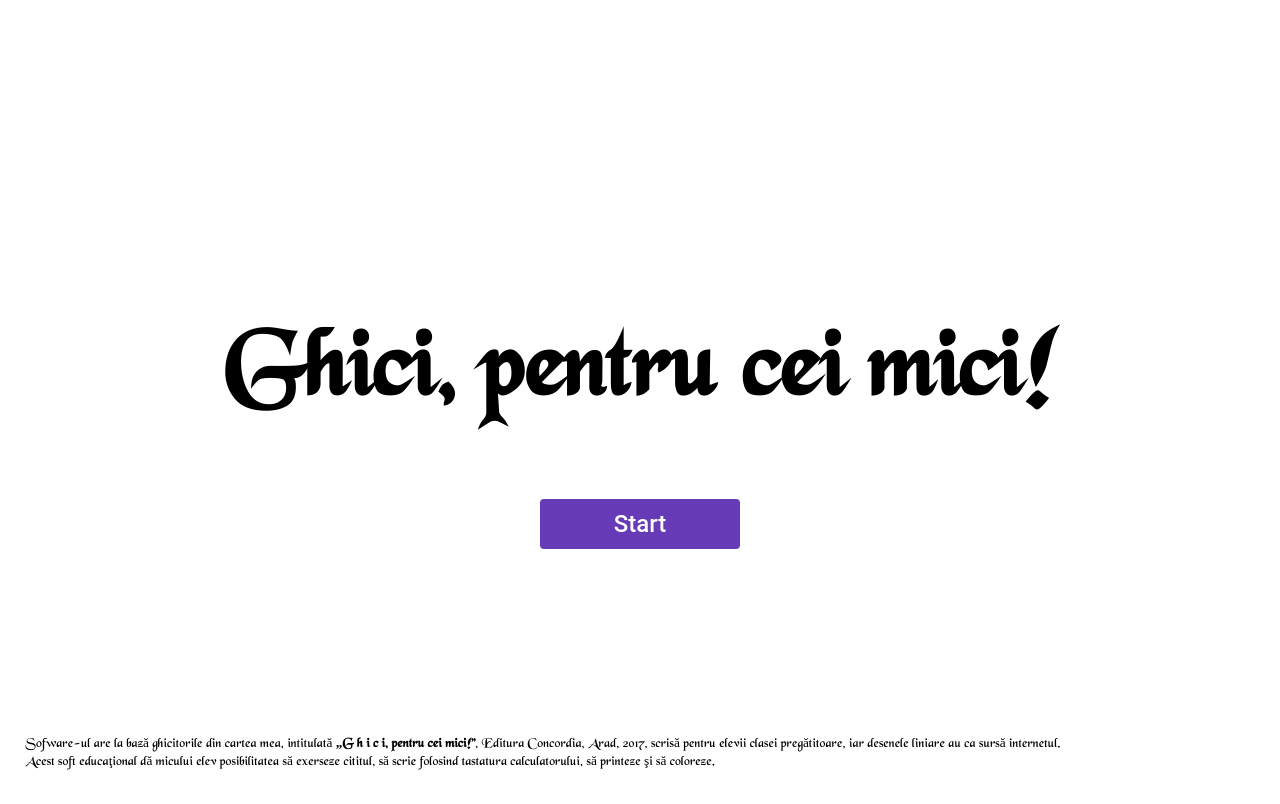
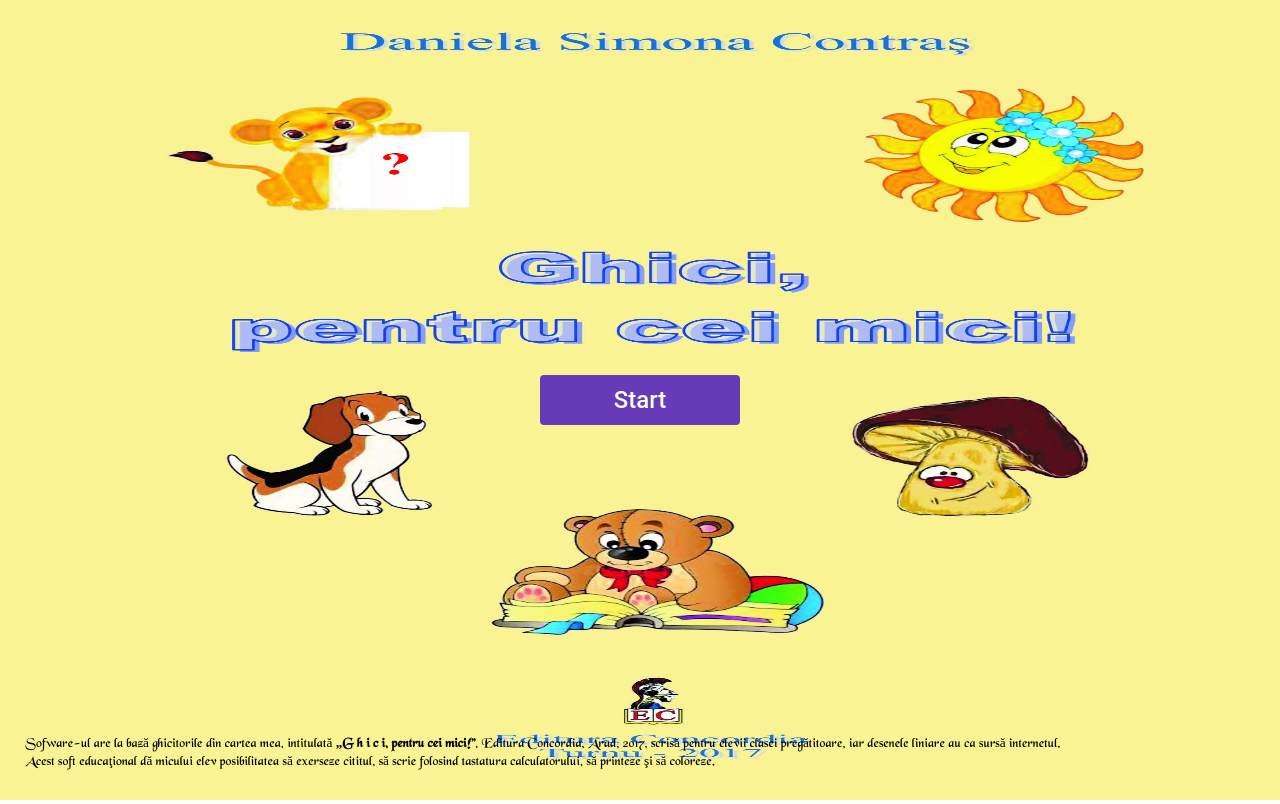
Before and after one commit to andrei-muntean/ghici, an Angular app: page /#/homeview in a window 1280 px wide. Built offline with nearby package versions, Linux system fonts and the light colour scheme.

Commit message:
Required changes to punctuation, front page and final page

```diff
--- a/electron-builder.json
+++ b/electron-builder.json
@@ -1,5 +1,5 @@
 {
-  "productName": "ghici",
+  "productName": "Ghici",
   "directories": {
     "output": "release/"
   },
--- a/package.json
+++ b/package.json
@@ -1,5 +1,5 @@
 {
-  "name": "ghici",
+  "name": "Ghici",
   "version": "1.0.0",
   "description": "Riddles application for class zero",
   "author": {
--- a/src/app/final-view/final-view.component.html
+++ b/src/app/final-view/final-view.component.html
@@ -37,6 +37,8 @@
       <br />
       dezvoltarea unor atitudini pozitive faţă de învăţare şi la îmbunăţătirea
       rezultatelor obţinute.
+      <br>
+      <span class="bold">Prof.înv.primar Daniela Contraş</span>
     </p>
   </div>
 </div>
--- a/src/app/home-view/home-view.component.html
+++ b/src/app/home-view/home-view.component.html
@@ -1,5 +1,4 @@
 <div class="content">
-  <h1>Ghici, pentru cei mici!</h1>
   <button mat-flat-button color="primary" routerLink="/riddleview">
     Start
   </button>
--- a/src/app/home-view/home-view.component.scss
+++ b/src/app/home-view/home-view.component.scss
@@ -1,13 +1,18 @@
 .content {
   width: 100vw;
   height: 100vh;
+  max-width: 100%;
+  max-height: 100%;
   text-align: center;
   display: table-cell;
   vertical-align: middle;
   font-family: 'BlackChancery';
-  h1 {
-    font-size: 72pt;
-  }
+  background-image: url('../../assets/coperta.jpg');
+  object-fit: fill;
+  background-repeat: no-repeat;
+  background-position: top;
+  background-size: 100% 100vh;
+  background-color: rgb(249, 243, 147);
   button {
     font-size: 18pt;
     min-width: 200px;
--- a/src/assets/riddles.json
+++ b/src/assets/riddles.json
@@ -1,25 +1,25 @@
 [
     {
         "order": 1,
-        "lines": ["Rața, gâsca și găina", "Cu invidie mă privesc,", "Că la gât eu port mărgele", "Și cu ele mă fălesc"],
+        "lines": ["Rața, gâsca și găina", "Cu invidie mă privesc,", "Că la gât eu port mărgele", "Și cu ele mă fălesc."],
         "answer": ["curcan", "curcanul", "curcani", "curcanii"],
         "image": "./assets/curcan.jpg"
     },
     {
         "order": 2,
-        "lines": ["Ca un ceas deșteptător", "Pe la 5 eu te trezesc.", "Sunt frumos, cuceritor", "Și găinile-ndrăgesc"],
+        "lines": ["Ca un ceas deșteptător", "Pe la 5 eu te trezesc.", "Sunt frumos, cuceritor", "Și găinile-ndrăgesc."],
         "answer": ["cocos", "cocoș", "cocoșul", "cocosul"],
         "image": "./assets/cocos.jpg"
     },
     {
         "order": 3,
-        "lines": ["Operații eu îți fac", "Numai dacă ești copac.", "De boală te lecuiesc", "Și pădurea o-ngrijesc"],
+        "lines": ["Operații eu îți fac", "Numai dacă ești copac.", "De boală te lecuiesc", "Și pădurea o-ngrijesc."],
         "answer": ["ciocanitoare", "ciocănitoare", "ciocănitoarea", "ciocanitoarea"],
         "image": "./assets/ciocanitoare.jpg"
     },
     {
         "order": 4,
-        "lines": ["Îmi strig zilnic numele", "S-audă vecinele", "Oul în grija lor îl las,", "Când vreau să am un urmaș"],
+        "lines": ["Îmi strig zilnic numele", "S-audă vecinele", "Oul în grija lor îl las,", "Când vreau să am un urmaș."],
         "answer": ["cuc", "cucul"],
         "image": "./assets/cuc.jpg"
     },
@@ -67,7 +67,7 @@
     },
     {
         "order": 12,
-        "lines": ["Sunt un rege ne-nfricat,", "Prin junglă eu hoinăresc,.", "Spune-mi, tu!", "Cum mă numesc?"],
+        "lines": ["Sunt un rege ne-nfricat,", "Prin junglă eu hoinăresc,", "Spune-mi, tu!", "Cum mă numesc?"],
         "answer": ["leu", "leul"],
         "image": "./assets/leu.jpg"
     },
@@ -109,7 +109,7 @@
     },
     {
         "order": 19,
-        "lines": ["O felină, mai micuţă,", "Linguşitoare şi drăguţă,", "Pe masă ea s-a urcat", "Când mama n-a observat"],
+        "lines": ["O felină, mai micuţă,", "Linguşitoare şi drăguţă,", "Pe masă ea s-a urcat", "Când mama n-a observat."],
         "answer": ["pisica", "pisică"],
         "image": "./assets/pisica.jpg"
     },
@@ -145,7 +145,7 @@
     },
     {
         "order": 25,
-        "lines": ["Cine-i pasărea de fier,", "Care zboară sus pe cer?", "Vrea benzină, nu mâncare", "Cine-i oare?"],
+        "lines": ["Cine-i pasărea de fier,", "Care zboară sus pe cer?", "Vrea benzină, nu mâncare.", "Cine-i oare?"],
         "answer": ["avion", "avionul"],
         "image": "./assets/avion.jpg"
     },
@@ -163,20 +163,20 @@
     },
     {
         "order": 28,
-        "lines": ["De-i rotundă, albă, mare", "Sau e mică, colorată,", "De-o loveşti ea sare-ndată"],
+        "lines": ["De-i rotundă, albă, mare", "Sau e mică, colorată,", "De-o loveşti ea", "sare-ndată."],
         "answer": ["mingea", "minge"],
         "image": "./assets/minge.jpg"
     },
     {
         "order": 29,
-        "lines": ["Stă tot timpul într-un picior,", "Iar pe micul ei căpşor", "Poartă pălărie nouă", "Şi de-i soare, şi de plouă"],
+        "lines": ["Stă tot timpul într-un picior,", "Iar pe micul ei căpşor", "Poartă pălărie nouă", "Şi de-i soare, şi de plouă."],
         "answer": ["ciuperca", "ciupercă"],
         "image": "./assets/ciuperca.jpg"
     },
     {
         "order": 30,
         "lines": ["Doarme o vară întreagă", "Obosită, fără vlagă,", "Dar te poartă în spinare", "Când afară e ninsoare.", "Ghiceşti cine este, oare?"],
-        "answer": ["sanie", "sania"],
+        "answer": ["sanie", "sania", "săniuţa", "saniuta"],
         "image": "./assets/sania.jpg"
     },
     {
@@ -206,7 +206,7 @@
     {
         "order": 35,
         "lines": ["Sus pe creasta muntelui", "Mie-mi place să trăiesc,", "Sunt precum o stea micuţă", "Şi oamenii mă ocrotesc."],
-        "answer": ["floarea de colţ", "floare de colţ"],
+        "answer": ["floarea de colţ", "floare de colţ", "floare de colt", "floarea de colt"],
         "image": "./assets/floarea-de-colt.jpg"
     },
     {
@@ -223,7 +223,7 @@
     },
     {
         "order": 38,
-        "lines": ["Sunt pufos, parcă-s de vată", "Şi mă plimb prin lumea toată", "Iar când frig mie îmi este", "Vă dau şi vouă de veste.", "Vă trimit lacrimile mele", "Ca să vă spălaţi cu ele."],
+        "lines": ["Sunt pufos, parcă-s de vată", "Şi mă plimb prin lumea toată.", "Iar când frig mie îmi este", "Vă dau şi vouă de veste.", "Vă trimit lacrimile mele", "Ca să vă spălaţi cu ele."],
         "answer": ["nor", "norul"],
         "image": "./assets/nor.jpg"
     }
```
Also changed, not shown: src/assets/coperta.jpg (added), 1 other file (tests, documents, lock files or other folders).
